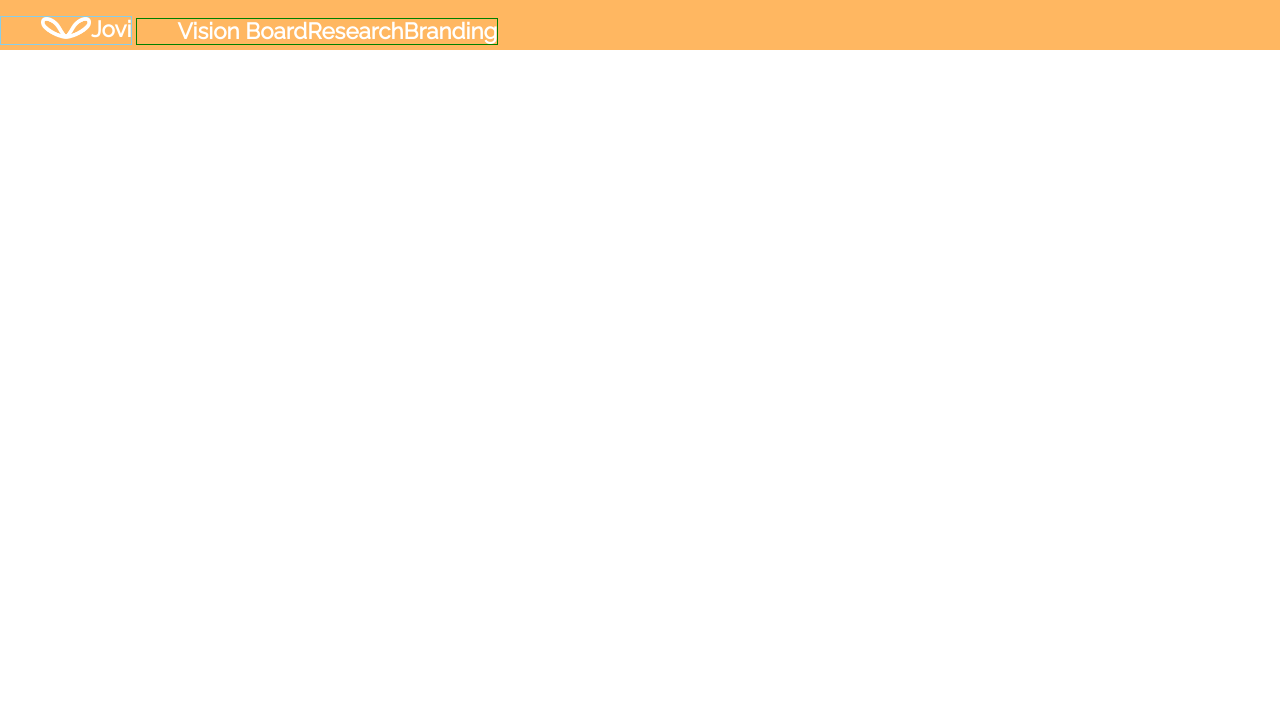
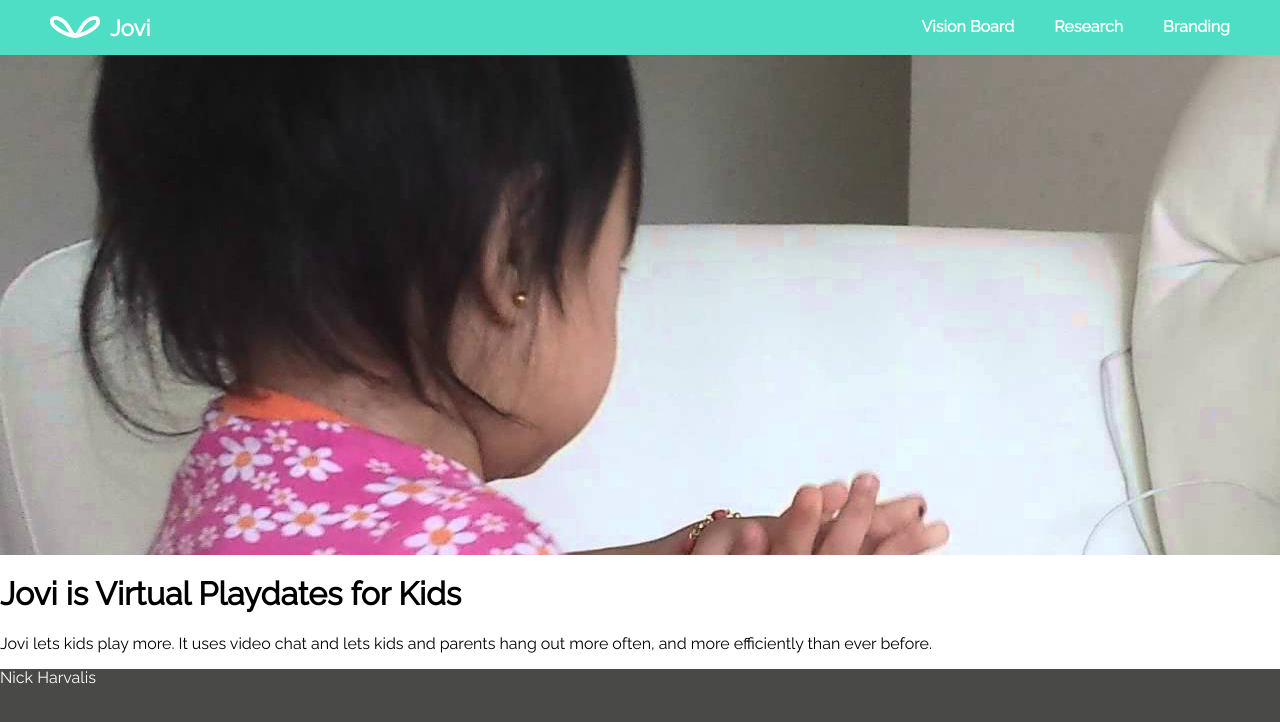
Before and after one commit to nharval/Portfolio_Jovi, a plain HTML site: page Portfolio_539_Jovi/index.html in a window 1280 px wide. Drawn offline with Linux system fonts and the light colour scheme.

Commit message:
Add files via upload

```diff
--- a/Portfolio_539_Jovi/index.html
+++ b/Portfolio_539_Jovi/index.html
@@ -11,17 +11,26 @@
 	<body>
 		<div class="header">
 			<ul class="header-left">
-				<li><img src="images/Logo_portfolio.png" width="50px"></li>
-				<li>Jovi</li>
+				<li><a href=""><img src="images/Logo_portfolio.png" width="50px"></a></li>
+				<li class="brand"><a href="##">Jovi</a></li>
 			</ul>
 			<ul class="header-right">
-				<li>Vision Board</li>
-				<li>Research</li>
-				<li>Branding</li>
+				<li><a href="##">Vision Board</a></li>
+				<li><a href="##">Research</a></li>
+				<li><a href="##">Branding</a></li>
 			</ul>
+		</div>
+
+		<div class="home-image">
+		</div>
+
+		<div class="home-text">
+			<h1>Jovi is Virtual Playdates for Kids</h1>
+			<p>Jovi lets kids play more. It uses video chat and lets kids and parents hang out more often, and more efficiently than ever before. </p>
 		</div>
 	</body>
 
 	<footer>
+		<span>Nick Harvalis</span>
 	</footer>
 </html>
--- a/Portfolio_539_Jovi/stylesheets/styles.css
+++ b/Portfolio_539_Jovi/stylesheets/styles.css
@@ -4,34 +4,100 @@ body{
 
 .header{
 	width: 100%;
-	height: 50px;
-	background-color: #ffb761;
-	/*display: flex;*/
+	height: 55px;
+	background-color: #4eddc5;
+	display: inline-flex;
+	justify-content: space-between;
 }
-
 
 .header-left{
 	display: inline-flex;
-	border: 1px solid skyblue;
 
+	padding-left: 50px;
+	/*border: 1px solid black;*/
 }
 
 .header-left li{
 	list-style: none;
+	margin-right: 10px;
+	/*border: 1px solid black;*/
+}
+
+.header-left li a{
 	font-size: 1.4em;
 	color: white;
 	font-weight: 900;
+	text-decoration: none;
 }
 
 .header-right{
 	display: inline-flex;
-	border: 1px solid green;
+	/*border: 1px solid black;*/
+	padding:0;
+	padding-right: 50px;
+	justify-content: flex-start;
+
 }
 
 .header-right li{
 	list-style: none;
-	font-size: 1.4em;
+	margin-left: 40px;
+	padding-top: 2px;
+	/*border: 1px solid black;*/
+}
+
+.header-right li a{
 	color: white;
 	font-weight: 900;
+	text-decoration: none;
+}
+
+.header-right li a:hover{
+	color:#494948;
+}
+
+.home-image{
+	width: 100%;
+	height:500px;
+	min-height: 50px;
+
+	background-color: yellow;
+	background-image: url('../images/friends.jpg');
 
 }
+
+footer{
+	height: 200px;
+	background-color: #494948;
+}
+
+footer span{
+	color: white;
+}
+
+@media only screen and (max-width: 600px) {
+    body {
+        background-color: lightblue;
+
+    }
+
+    .brand {
+    	display: none;
+    }
+
+    .header-left{
+    	padding-left: 20px;
+    }
+
+    .header-right{
+    	padding-right: 20px;
+    }
+
+    .header-right li{
+    	margin-left: 20px;
+    }
+
+    .header-right li a{
+    	font-size: .9em;
+    }
+}
```
Also changed, not shown: Portfolio_539_Jovi/images/friends.jpg (added).
